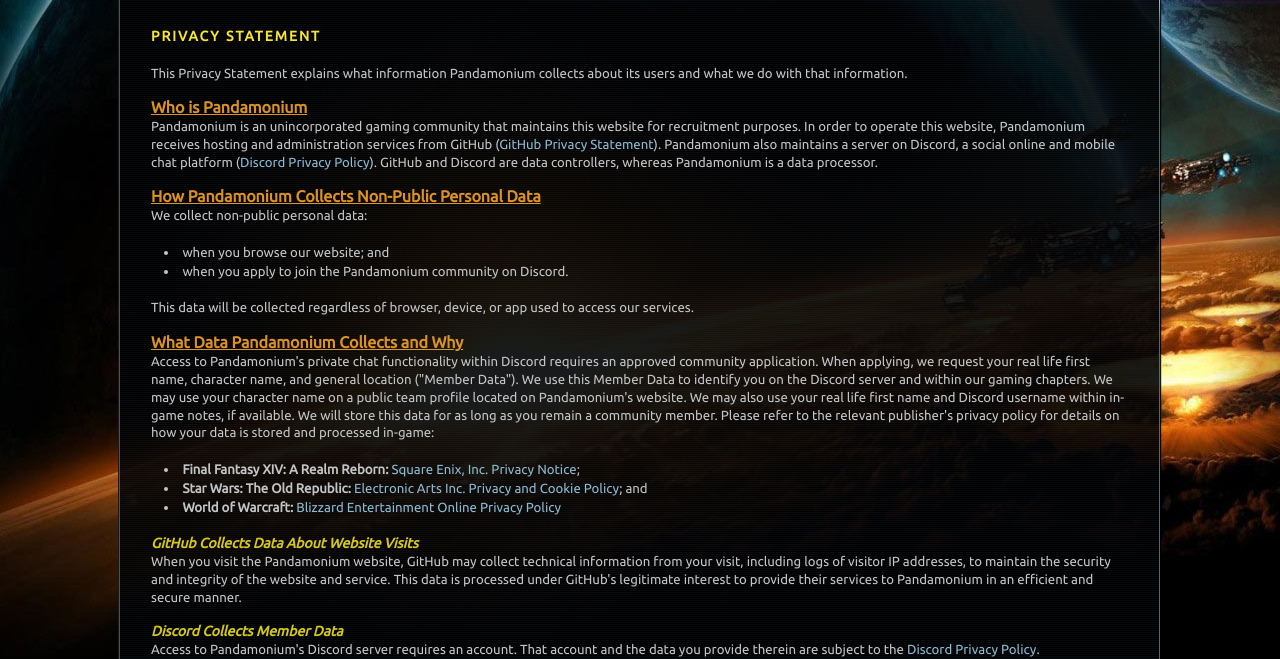
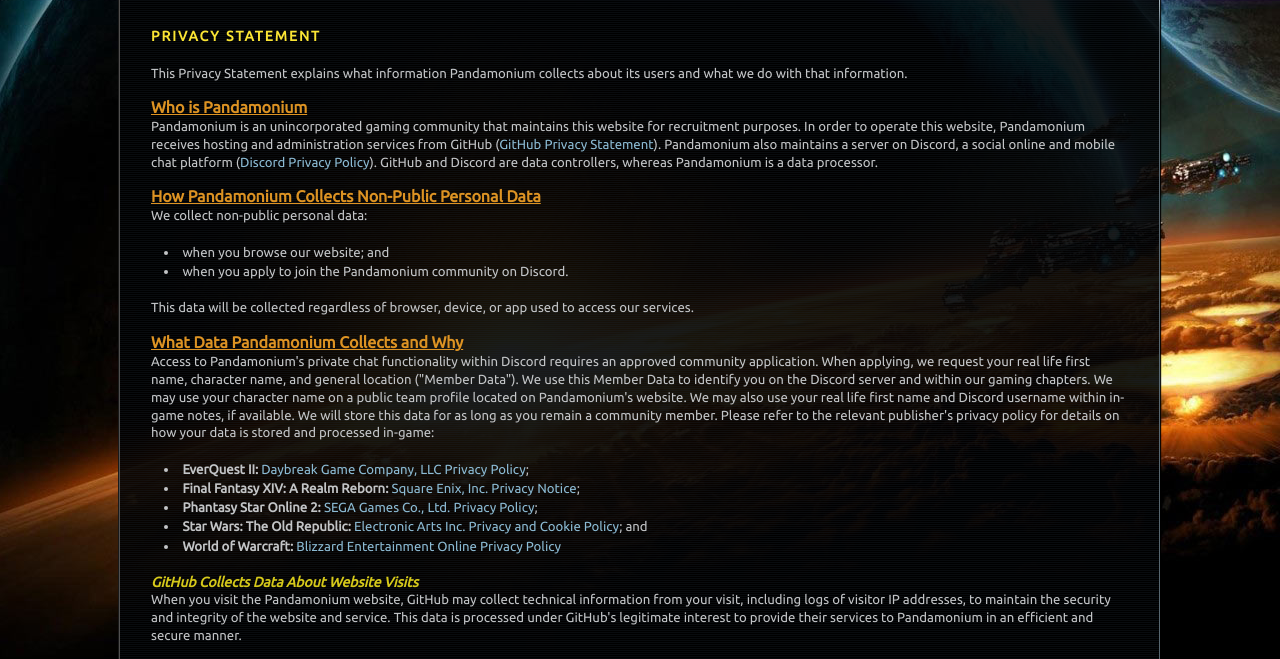
Before and after one commit to Pandamonium-Community/panda, a plain HTML site: page privacy.html in a window 1280 px wide. Shown: the part 71-730 px from the top of the page. Drawn offline with Linux system fonts and the light colour scheme.

Commit message:
Update privacy.html

```diff
--- a/privacy.html
+++ b/privacy.html
@@ -646,7 +646,9 @@
                                             <span style="font-size:13.2px">Access to Pandamonium's private chat functionality within Discord requires an approved community application. When applying, we request your real life first name, character name, and general location ("Member Data"). We use this Member Data to identify you on the Discord server and within our gaming chapters. We may use your character name on a public team profile located on Pandamonium's website. We may also use your real life first name and Discord username within in-game notes, if available. We will store this data for as long as you remain a community member. Please refer to the relevant publisher's privacy policy for details on how your data is stored and processed in-game:</span><br>
                                             <br>
                                             <ul>
+                                            <li><b>EverQuest II:</b> <a target="_blank" href="https://www.daybreakgames.com/privacy">Daybreak Game Company, LLC Privacy Policy</a>;</li>
                                             <li><b>Final Fantasy XIV: A Realm Reborn:</b> <a target="_blank" href="https://square-enix-games.com/en_US/documents/privacy">Square Enix, Inc. Privacy Notice</a>;</li>
+                                            <li><b>Phantasy Star Online 2:</b> <a target="_blank" href="https://pso2.com/privacy">SEGA Games Co., Ltd. Privacy Policy</a>;</li>
                                             <li><b>Star Wars: The Old Republic:</b> <a target="_blank" href="https://tos.ea.com/legalapp/WEBPRIVACY/US/en/PC/">Electronic Arts Inc. Privacy and Cookie Policy</a>; and</li>
                                             <li><b>World of Warcraft:</b> <a target="_blank" href="https://www.blizzard.com/en-us/legal/a4380ee5-5c8d-4e3b-83b7-ea26d01a9918/blizzard-entertainment-online-privacy-policy">Blizzard Entertainment Online Privacy Policy</a></li>
                                             </ul></span>
```
